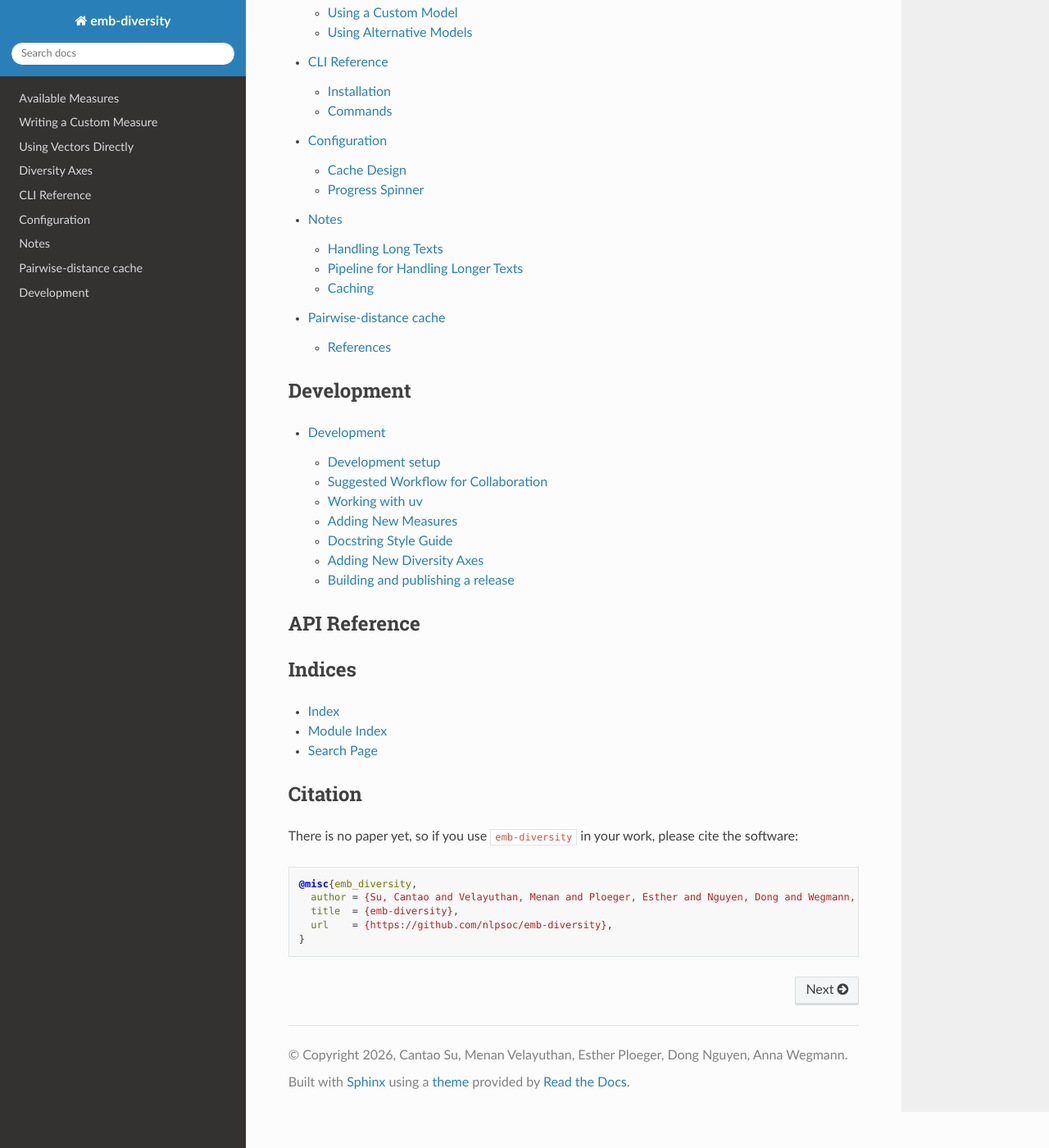
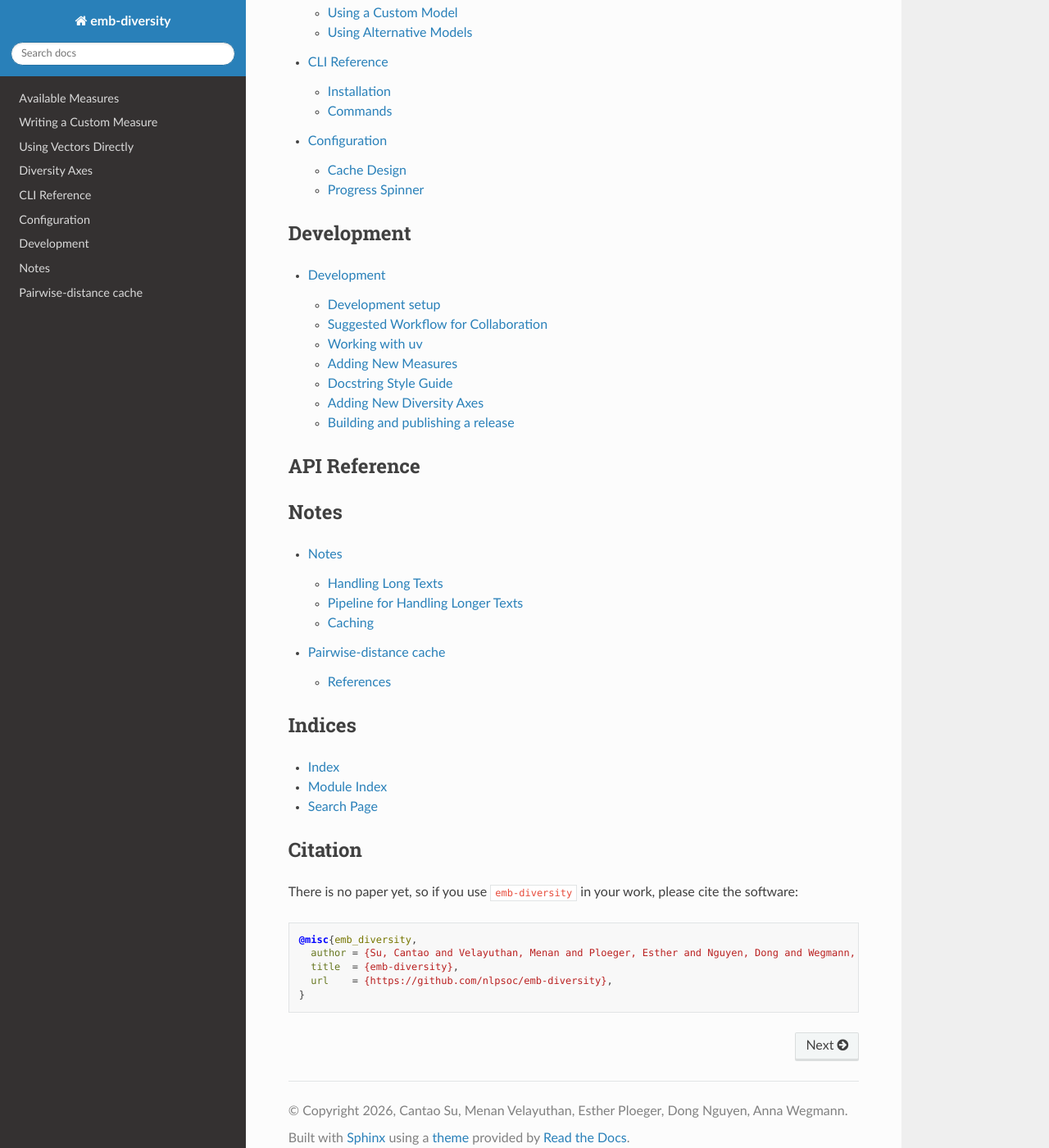
Before and after one commit to nlpsoc/emb-diversity, a Sphinx documentation site: the page built from docs/source/index.md, in a window 1280 px wide and 1400 px high, scrolled down 3972 px. Shown: the whole window at 82% size. Built offline with Sphinx 7.4.7 and the Read the Docs theme 3.1.0, drawn with Linux system fonts in a browser that asks for light colours; pages that are not in the unit, such as notebooks, are missing from menus.

Commit message:
moved notes to the bottom of the nav bar

````diff
--- a/docs/source/index.md
+++ b/docs/source/index.md
@@ -49,6 +48,14 @@ development
 emb_diversity
 ```
 
+## Notes
+
+```{toctree}
+:maxdepth: 2
+
+notes
+```
+
 ## Indices
 
 - {ref}`genindex`
````
Also changed, not shown: other parts of docs/source/index.md (+0 -1 lines).
